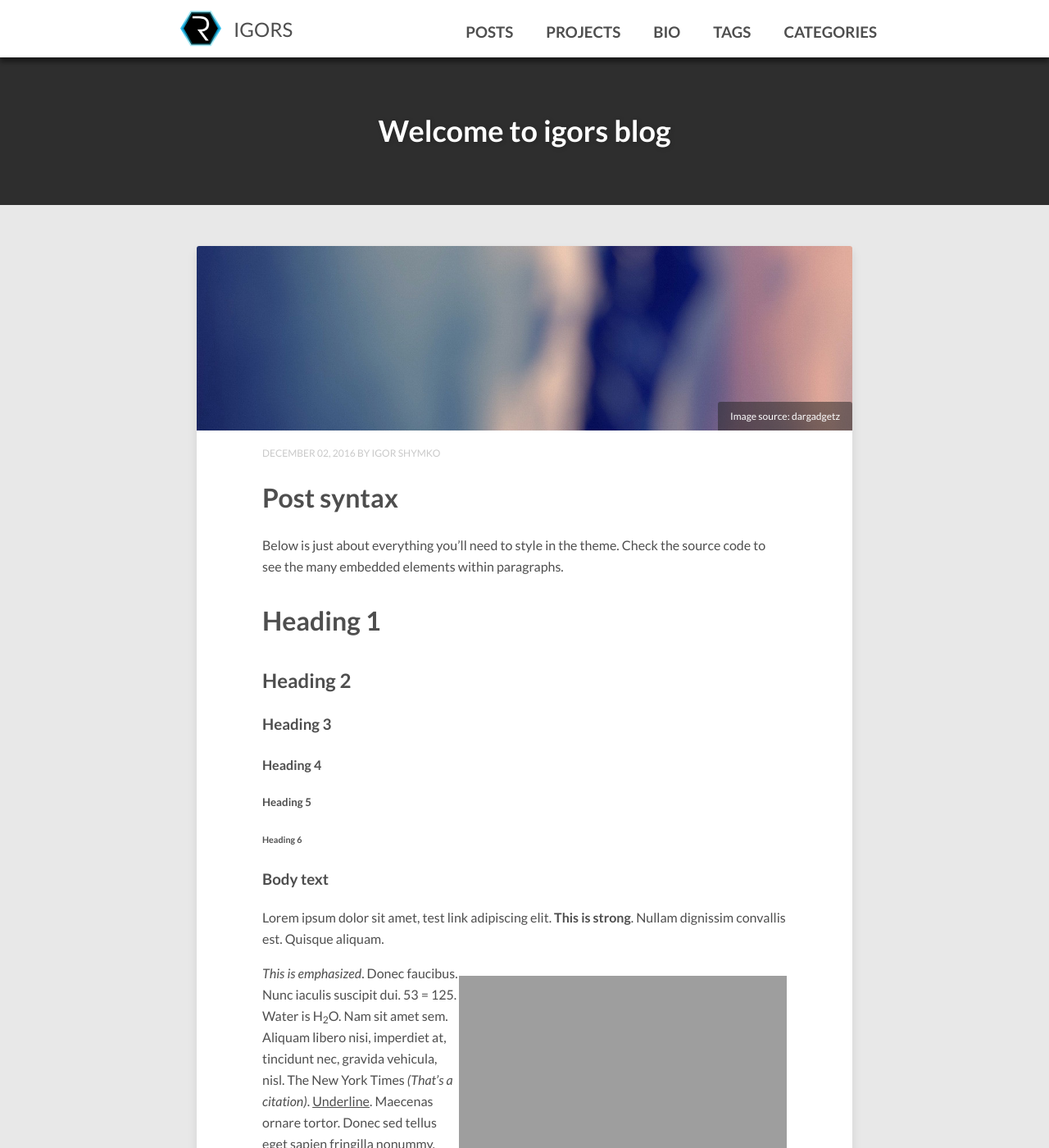
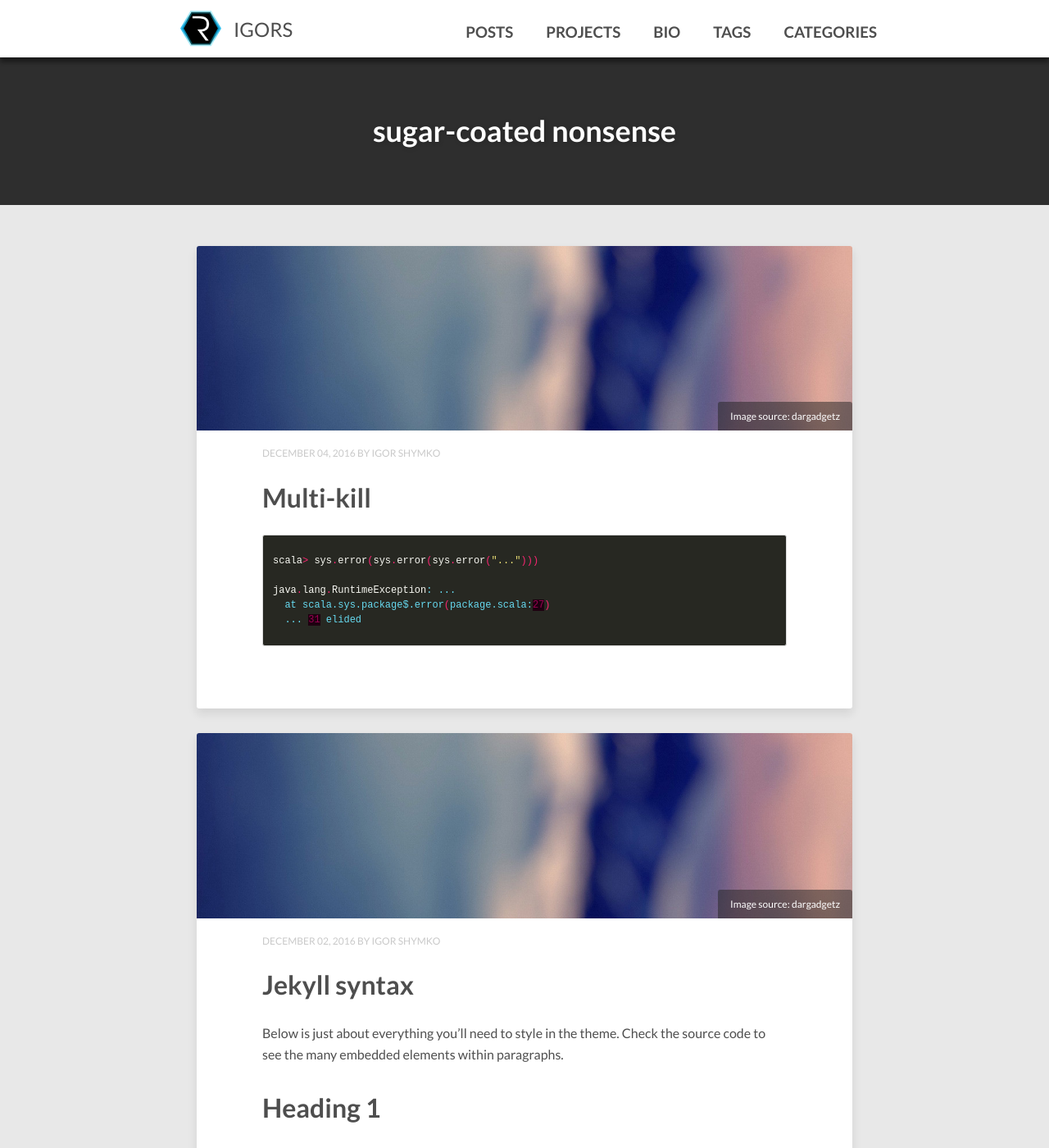
Before and after one commit to ancane/ancane.github.io, a Jekyll site: the page built from index.html, in a window 1280 px wide and 1400 px high. Shown: the whole window at 82% size. Built offline with Jekyll 4.4.1, drawn with Linux system fonts in a browser that asks for light colours; nearby versions of some CDN libraries; the list of posts is cut into pages by our own code.

Commit message:
sys.error

```diff
--- a/_config.yml
+++ b/_config.yml
@@ -1,8 +1,8 @@
 title:            IGORS
-description:      Igor Shymko (ancane) personal blog
+description:      Igor Shymko (ancane) programming blog
 
 # put your disqus here
-disqus_shortname:
+disqus_shortname: 'ishymco'
 reading_time:     false # if true, shows the estimated reading time for a post
 words_per_minute: 200
 logo:             images/logo.png # logo visible in the topbar
@@ -42,23 +42,23 @@ owner:
   name:           Igor Shymko
   site:           http://ishym.co
   avatar:         images/avatar.jpg
-  bio:            "Your bio goes here. It shouldn't be super long but a good two sentences or two should suffice."
+  bio:            "Lives and works in Kiev, Ukraine. Writes scala programs as full time job, enjoys good electronic music, tasty coffee, good mood, loves snowboarding!"
   email:          igor.shimko@email.com
   # Twitter nick for use in Twitter cards and follow button.
-#  twitter: stoneshaper # if no twitter in this config, the twitter follow button will be removed
+  twitter: stoneshaper # if no twitter in this config, the twitter follow button will be removed
   # GitHub nick for use in follow button in author block.
   github: ancane
 
 # Twitter account associated with the site if different from owner/author twitter account.
 # Used in Twitter cards.
-twitter:
+twitter: stoneshaper
 
 # Social networking links used in author block underneath posts. Update and remove as you like.
 social:
   - title: "github"
     url: "https://github.com/ancane"
-  # - title: "linkedin"
-  #   url: "https://br.linkedin.com/in/aronbordin"
+  - title: "linkedin"
+    url: "https://www.linkedin.com/in/igorshymko"
 
 # Background image to be tiled on all pages
 background:
@@ -86,7 +86,7 @@ permalink:   /:categories/:title/
 paginate: 5
 
 # if true, shows the floatting share buttons
-float_share: true
+float_share: false
 
 # Octopress
 # Default extensions
--- a/_includes/author.html
+++ b/_includes/author.html
@@ -1,6 +1,6 @@
 <div class="read-more">
   <div class="read-more-header">
-    <a href="{{ site.owner.site }}" class="read-more-btn">About the Author</a>
+    <a href="{{ site.owner.site }}/about" class="read-more-btn">About the Author</a>
   </div><!-- /.read-more-header -->
   <div class="read-more-content author-info">
     <h3>{{site.owner.name}}</h3>
--- a/_posts/2016-12-02-post-theme-syntax.md
+++ b/_posts/2016-12-02-post-theme-syntax.md
@@ -1,6 +1,6 @@
 ---
 layout: post
-title: Post syntax
+title: Jekyll syntax
 description: "Theme styles: headings, paragraphs, blockquotes, tables, code blocks, etc."
 modified: 2016-12-02
 tags: [jekyll theme]
--- /dev/null
+++ b/_posts/2016-12-04-scala-double-kill.md
@@ -0,0 +1,22 @@
+---
+layout: post
+title: Multi-kill
+description: "scala sys error"
+modified: 2016-12-04
+tags: [scala]
+categories: [scala]
+image:
+    feature: feature.jpg
+    credit: dargadgetz
+    creditlink: http://www.dargadgetz.com/ios-8-abstract-wallpaper-pack-for-iphone-5s-5c-and-ipod-touch-retina/
+---
+
+{% highlight scala %}
+
+scala> sys.error(sys.error(sys.error("...")))
+
+java.lang.RuntimeException: ...
+  at scala.sys.package$.error(package.scala:27)
+  ... 31 elided
+
+{% endhighlight %}
--- a/index.html
+++ b/index.html
@@ -1,7 +1,7 @@
 ---
 layout: home
-title: "Welcome to igors blog"
-description: "Describe this nonsense."
+title: "sugar-coated nonsense"
+description: "sugar-coated nonsense"
 tags: [scala, emacs, elisp, blog]
 comments: false
 ---
```
